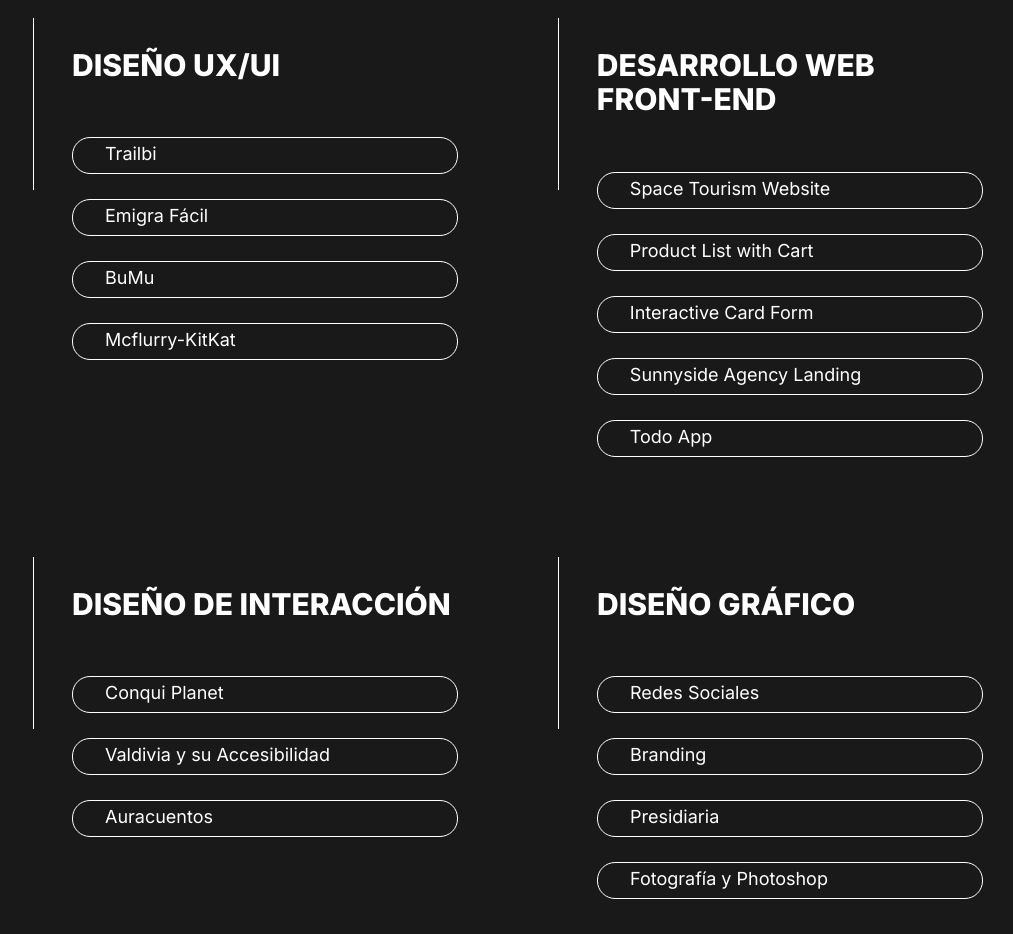
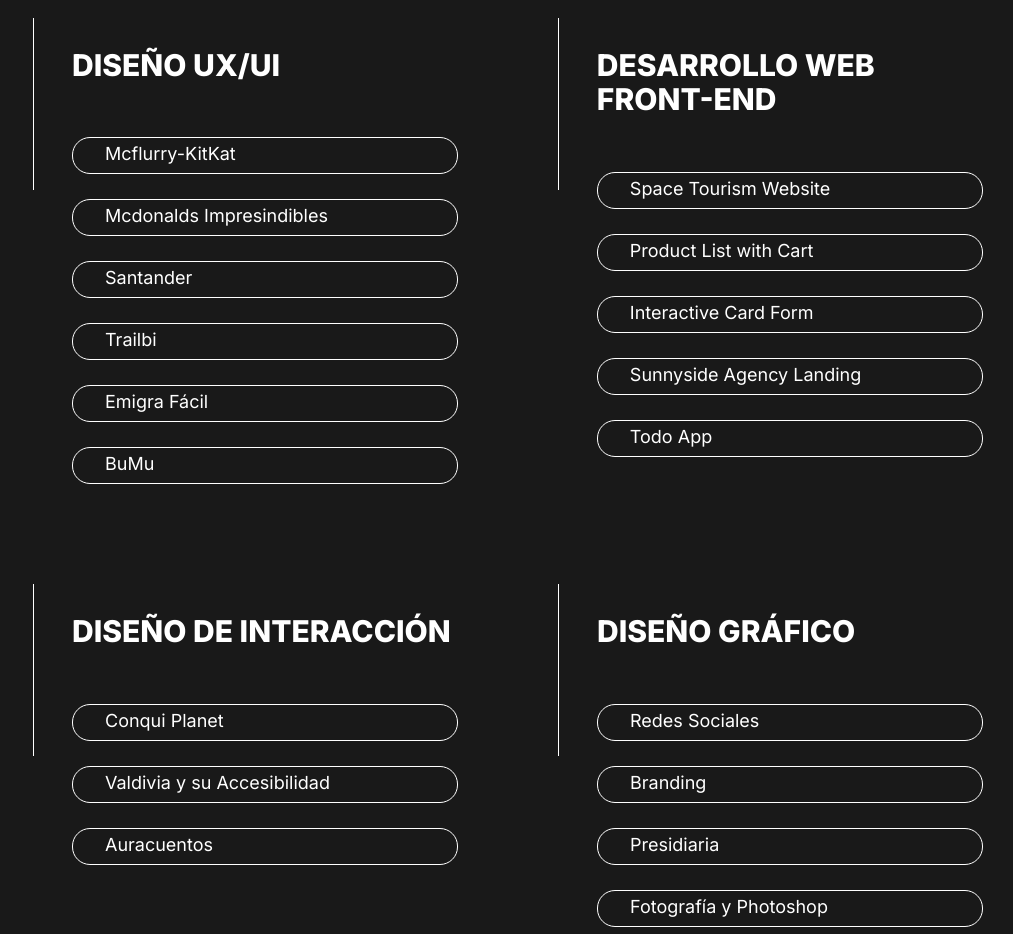
Before and after one commit to josefainostroza/portfolio, a React (Vite) app: page / in a window 1280 px wide. Shown: the part 2660-3594 px from the top of the page, without its empty margins (267-1280 px from the left). Built offline with nearby package versions, Linux system fonts and the light colour scheme.

Commit message:
Add files via upload

```diff
--- a/src/constants/project-details.js
+++ b/src/constants/project-details.js
@@ -1,6 +1,20 @@
 export const PROJECT_DETAILS = {
 	uxui: {
 		projects: [
+			{
+				slug: 'mcdo',
+				img: '/assets/kitkat.png'
+			},
+
+			{
+				slug: 'mcdo2',
+				img: '/assets/impresindibles.png'
+			},
+			{
+				slug: 'santander',
+				img: '/assets/santander.png'
+			},
+
 			{
 				slug: 'trailbi',
 				img: '/assets/TRAILBIPROYECTOYES.png',
@@ -16,10 +30,7 @@
 				img: '/assets/bumucompleto.svg',
 				img02: '/assets/Designsystembumu.svg'
 			},
-			{
-				slug: 'mcdo',
-				img: '/assets/TechoProyectoo.svg'
-			}
+
 		]
 	},
 	desarrollo: {
--- a/src/constants/title-proyects.js
+++ b/src/constants/title-proyects.js
@@ -5,6 +5,24 @@
 		id: uuidv4(),
 		title: 'DISEÑO UX/UI',
 		projects: [
+			{
+				name: 'Mcflurry-KitKat',
+				image: '/assets/kitkat.png',
+				slug: 'mcdo',
+				url: 'https://promos.mcdonalds.es/mcflurry/kitkat/'
+			},
+			{
+				name: 'Mcdonalds Impresindibles',
+				image: '/assets/impresindibles.png',
+				slug: 'mcdo2',
+				url: 'https://https://mccreators.mcdonalds.es/imprescindibles/'
+			},
+			{
+				name: 'Santander',
+				image: '/assets/santander.png',
+				slug: 'santander',
+				url: 'https://https://www.bancosantander.es/particulares/cuentas-bancarias/'
+			},
 			{
 				name: 'Trailbi',
 				image: '/assets/Trailbi.png',
@@ -23,12 +41,7 @@
 				slug: 'bumu',
 				url: 'https://www.figma.com/proto/lDtmVFqyoXua3H8qWjuARk/App-Museo?node-id=635-7050&t=W0k5iUSevV1GZ9WT-1&scaling=scale-down-width&content-scaling=fixed&page-id=422%3A7063&starting-point-node-id=635%3A7050'
 			},
-			{
-				name: 'Mcflurry-KitKat',
-				image: '/assets/TechoParaChile.png',
-				slug: 'mcdo',
-				url: 'https://promos.mcdonalds.es/mcflurry/kitkat/'
-			}
+
 		]
 	},
 	{
```
